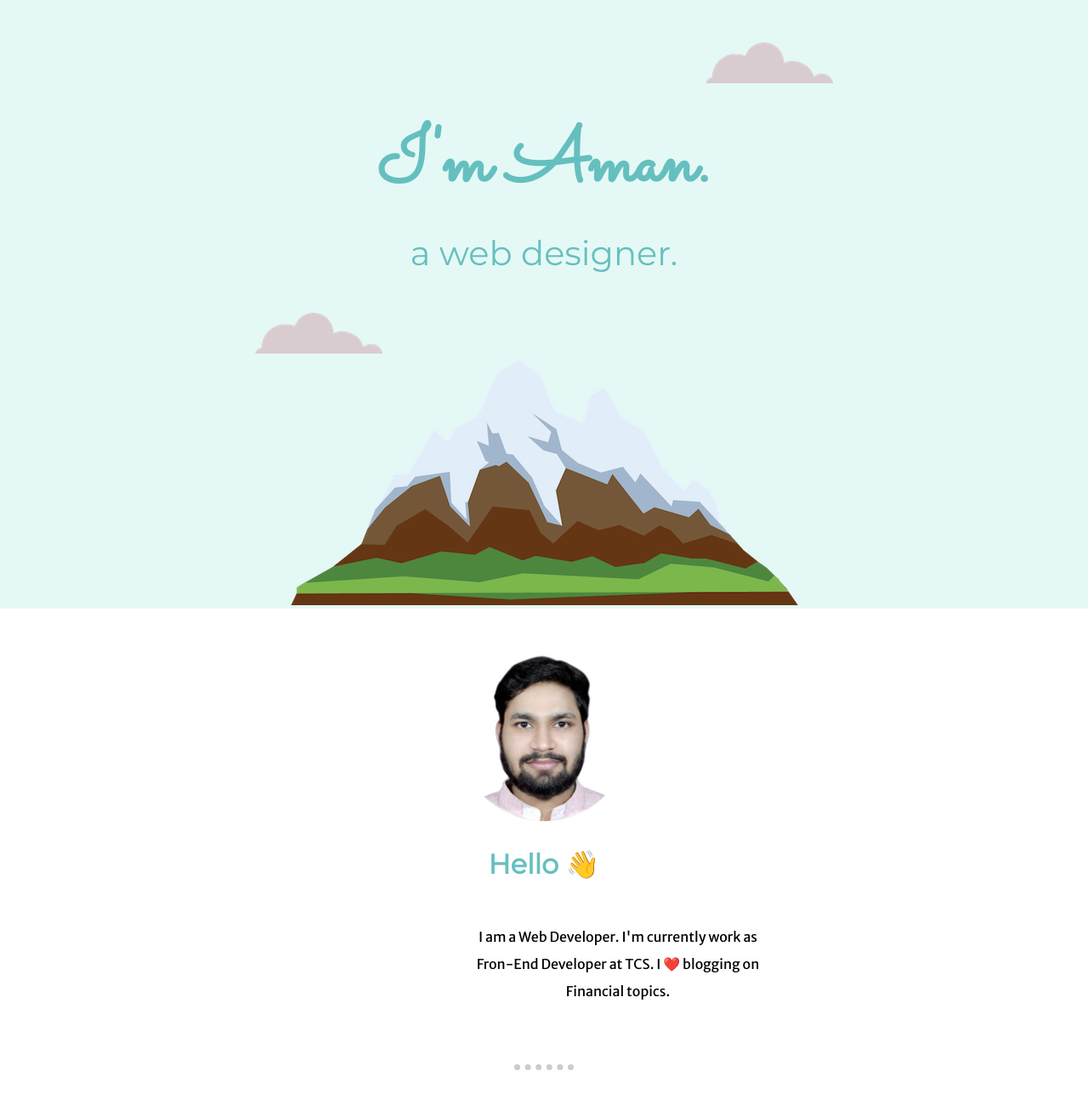
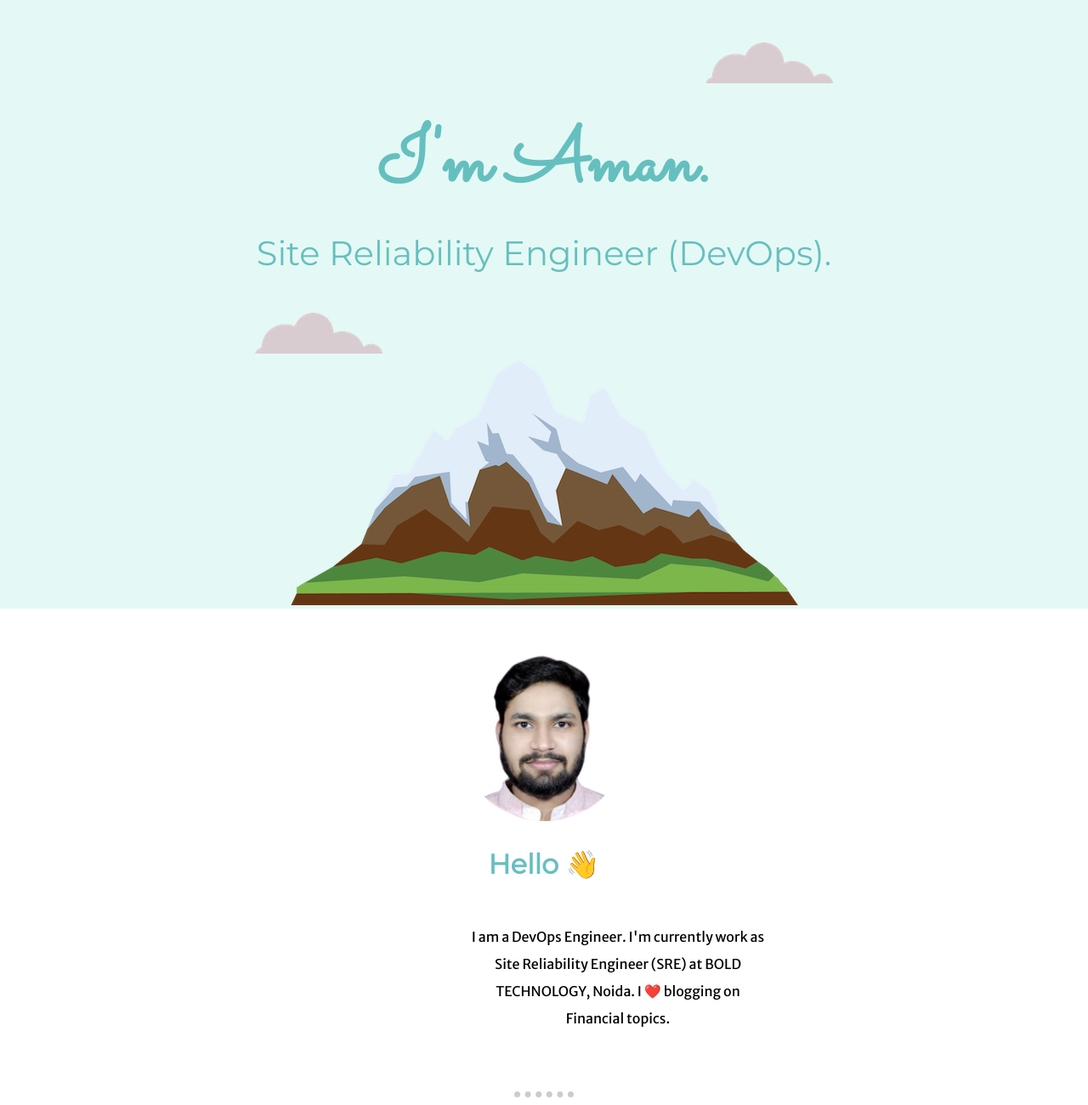
Before and after one commit to amangupta062/portfolio, a plain HTML site: page index.html in a window 1280 px wide. Shown: the top 1300 px of the page at 85% size. Drawn offline with Linux system fonts and the light colour scheme.

Commit message:
Update index.html

```diff
--- a/index.html
+++ b/index.html
@@ -15,7 +15,7 @@
     <div class="top-container">
         <img class="top-cloud" src="images/cloud.png" alt="cloud-img">
         <h1>I'm Aman.</h1>
-        <h2 class="top-h2">a web designer.</h2>
+        <h2 class="top-h2">Site Reliability Engineer (DevOps).</h2>
         <img class="bottom-cloud" src="images/cloud.png" alt="cloud-img">
         <img class="mountain" src="images/mountain.png" alt="mountain-img">
     </div>
@@ -24,7 +24,7 @@
         <div class="profile">
           <img src="images/aman.png" alt="profile-image" style="width:200px;height:200px;">
           <h2>Hello 👋</h2>
-          <p class="profile-desc">I am a Web Developer. I'm currently work as Fron-End Developer at TCS. I ❤️ blogging on Financial topics.</p>
+          <p class="profile-desc">I am a DevOps Engineer. I'm currently work as Site Reliability Engineer (SRE) at BOLD TECHNOLOGY, Noida. I ❤️ blogging on Financial topics.</p>
         </div>
         <hr>
         <div class="skills">
```
